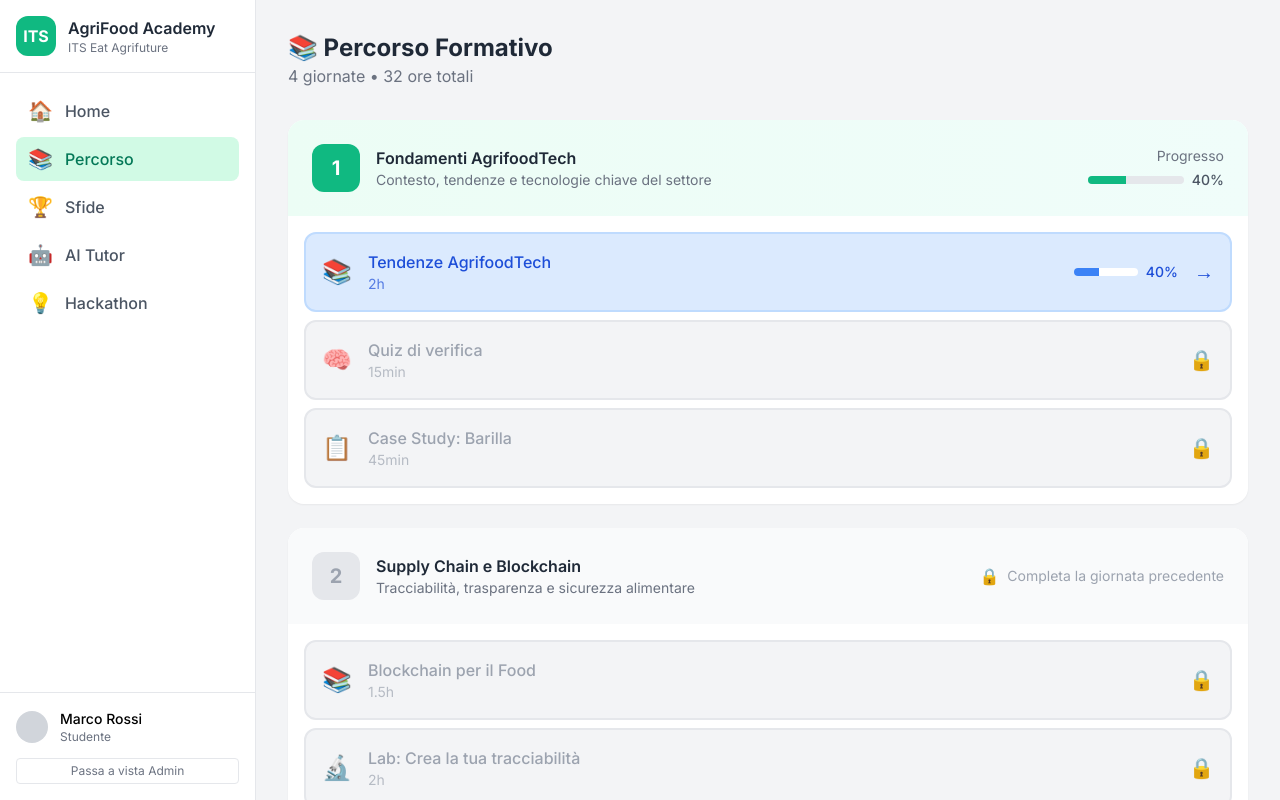
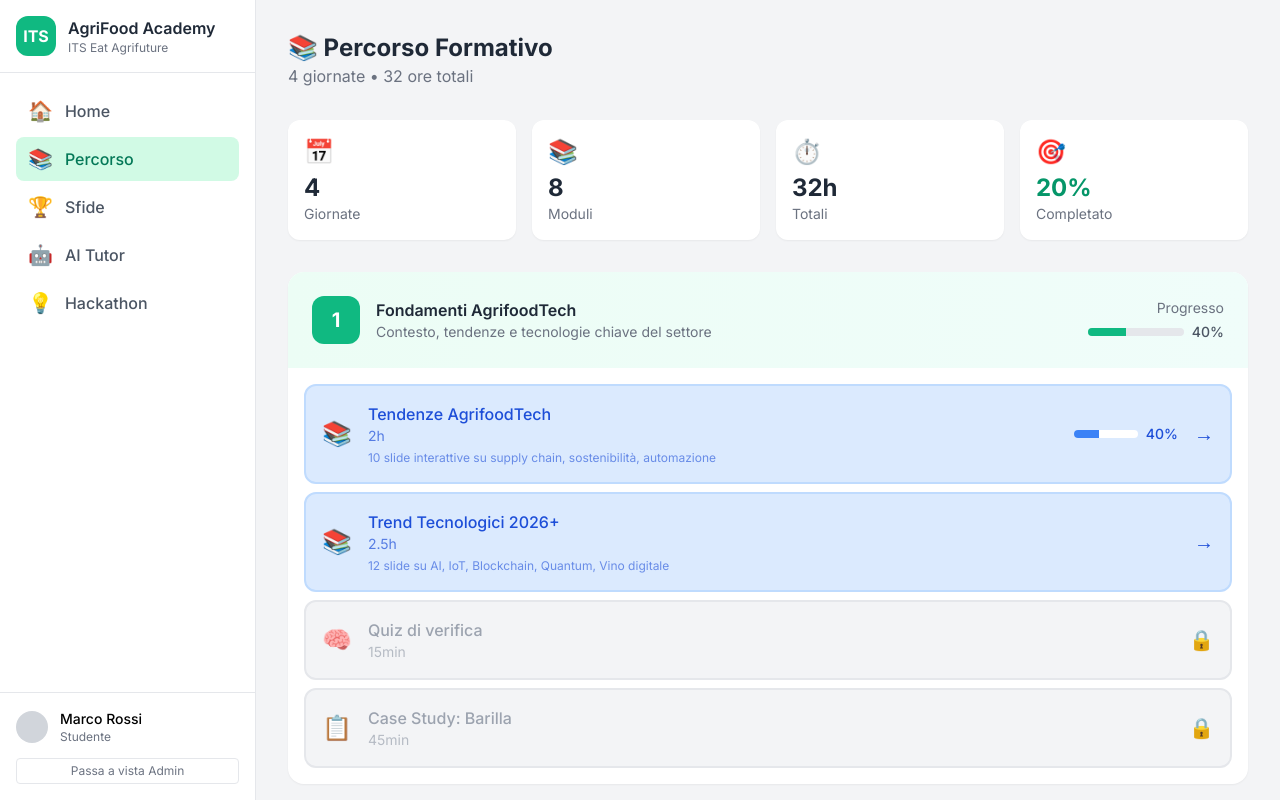
Before and after one commit to vmaretto/its-agrifood-platform, a Next.js app: page / in a window 1280 px wide. Both pictures are taken after a click on the button "📚 Percorso". Built offline with nearby package versions, Linux system fonts and the light colour scheme.

Commit message:
Update PercorsoView.tsx

```diff
--- a/src/components/platform/PercorsoView.tsx
+++ b/src/components/platform/PercorsoView.tsx
@@ -1,3 +1,4 @@
+// @ts-nocheck
 'use client';
 
 import React from 'react';
@@ -9,6 +10,7 @@ interface Modulo {
   durata: string;
   stato: 'completato' | 'in-corso' | 'bloccato';
   progresso: number;
+  descrizione?: string;
 }
 
 interface Giornata {
@@ -40,6 +42,16 @@ const PercorsoView: React.FC<PercorsoViewProps> = ({ setActiveModule }) => {
           durata: '2h',
           stato: 'in-corso',
           progresso: 40,
+          descrizione: '10 slide interattive su supply chain, sostenibilità, automazione'
+        },
+        {
+          id: 'trend-tecnologici',
+          titolo: 'Trend Tecnologici 2026+',
+          tipo: 'contenuto',
+          durata: '2.5h',
+          stato: 'in-corso',
+          progresso: 0,
+          descrizione: '12 slide su AI, IoT, Blockchain, Quantum, Vino digitale'
         },
         {
           id: 'quiz-1',
@@ -137,6 +149,15 @@ const PercorsoView: React.FC<PercorsoViewProps> = ({ setActiveModule }) => {
     hackathon: '💡',
   };
 
+  const tipoColors: Record<Modulo['tipo'], string> = {
+    contenuto: 'text-blue-600',
+    quiz: 'text-purple-600',
+    'case-study': 'text-amber-600',
+    lab: 'text-emerald-600',
+    challenge: 'text-red-600',
+    hackathon: 'text-indigo-600',
+  };
+
   const statoColors: Record<Modulo['stato'], string> = {
     completato: 'bg-emerald-100 text-emerald-700 border-emerald-200',
     'in-corso': 'bg-blue-100 text-blue-700 border-blue-200',
@@ -144,8 +165,17 @@ const PercorsoView: React.FC<PercorsoViewProps> = ({ setActiveModule }) => {
   };
 
   const handleModuleClick = (modulo: Modulo) => {
-    if (modulo.stato !== 'bloccato' && modulo.id === 'agrifoodtech') {
-      setActiveModule('agrifoodtech');
+    if (modulo.stato === 'bloccato') return;
+
+    // Mappa degli ID modulo ai nomi dei componenti
+    const moduleMap: Record<string, string> = {
+      'agrifoodtech': 'agrifoodtech',
+      'trend-tecnologici': 'trend-tecnologici',
+      // Aggiungi altri moduli qui quando saranno pronti
+    };
+
+    if (moduleMap[modulo.id]) {
+      setActiveModule(moduleMap[modulo.id]);
     }
   };
 
@@ -155,6 +185,30 @@ const PercorsoView: React.FC<PercorsoViewProps> = ({ setActiveModule }) => {
       <div className="mb-8">
         <h1 className="text-2xl font-bold text-gray-800">📚 Percorso Formativo</h1>
         <p className="text-gray-500">4 giornate • 32 ore totali</p>
+      </div>
+
+      {/* Stats Overview */}
+      <div className="grid grid-cols-4 gap-4 mb-8">
+        <div className="bg-white rounded-xl p-4 shadow-sm">
+          <div className="text-2xl mb-1">📅</div>
+          <div className="text-2xl font-bold text-gray-800">4</div>
+          <div className="text-sm text-gray-500">Giornate</div>
+        </div>
+        <div className="bg-white rounded-xl p-4 shadow-sm">
+          <div className="text-2xl mb-1">📚</div>
+          <div className="text-2xl font-bold text-gray-800">8</div>
+          <div className="text-sm text-gray-500">Moduli</div>
+        </div>
+        <div className="bg-white rounded-xl p-4 shadow-sm">
+          <div className="text-2xl mb-1">⏱️</div>
+          <div className="text-2xl font-bold text-gray-800">32h</div>
+          <div className="text-sm text-gray-500">Totali</div>
+        </div>
+        <div className="bg-white rounded-xl p-4 shadow-sm">
+          <div className="text-2xl mb-1">🎯</div>
+          <div className="text-2xl font-bold text-emerald-600">20%</div>
+          <div className="text-sm text-gray-500">Completato</div>
+        </div>
       </div>
 
       {/* Giornate */}
@@ -225,12 +279,17 @@ const PercorsoView: React.FC<PercorsoViewProps> = ({ setActiveModule }) => {
                         : 'cursor-not-allowed'
                     }`}
                   >
-                    <div className="text-2xl">{tipoIcons[modulo.tipo]}</div>
+                    <div className={`text-2xl ${tipoColors[modulo.tipo]}`}>
+                      {tipoIcons[modulo.tipo]}
+                    </div>
                     <div className="flex-1">
                       <div className="font-medium">{modulo.titolo}</div>
                       <div className="text-sm opacity-70">{modulo.durata}</div>
+                      {modulo.descrizione && (
+                        <div className="text-xs opacity-60 mt-1">{modulo.descrizione}</div>
+                      )}
                     </div>
-                    {modulo.stato === 'in-corso' && (
+                    {modulo.stato === 'in-corso' && modulo.progresso > 0 && (
                       <div className="flex items-center gap-2">
                         <div className="w-16 h-2 bg-white rounded-full overflow-hidden">
                           <div
@@ -251,6 +310,19 @@ const PercorsoView: React.FC<PercorsoViewProps> = ({ setActiveModule }) => {
           </div>
         ))}
       </div>
+
+      {/* Legend */}
+      <div className="mt-8 bg-white rounded-xl p-4 shadow-sm">
+        <h4 className="font-semibold text-gray-700 mb-3">📖 Legenda Tipologie</h4>
+        <div className="flex flex-wrap gap-4">
+          {Object.entries(tipoIcons).map(([tipo, icon]) => (
+            <div key={tipo} className="flex items-center gap-2 text-sm">
+              <span className={tipoColors[tipo as Modulo['tipo']]}>{icon}</span>
+              <span className="text-gray-600 capitalize">{tipo.replace('-', ' ')}</span>
+            </div>
+          ))}
+        </div>
+      </div>
     </div>
   );
 };
```
